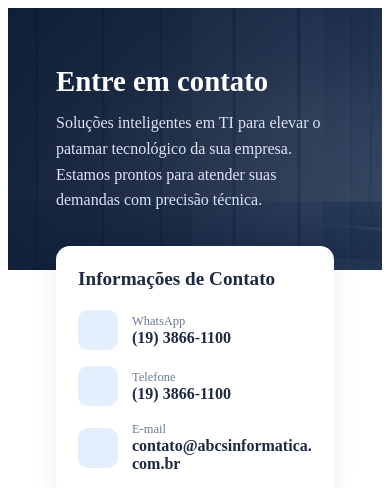
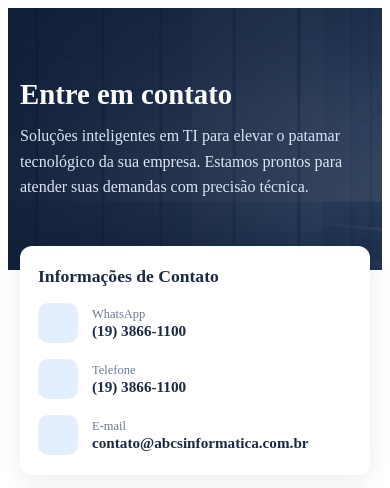
Before and after one commit to joaoviccardoso/SiteABCS, a PHP site: template view/function/contato.php in a window 390 px wide. Shown: the top 488 px of the page. Run offline with PHP 8.4, Linux system fonts and the light colour scheme; the template is opened without the code that fills it, so the values that code supplies are empty; some libraries are stand-ins or nearby versions.

Commit message:
feito a responsividade do maps para celular

```diff
--- a/css/contato.css
+++ b/css/contato.css
@@ -12,14 +12,15 @@
   --abcs-hero-img: url("img/HeroContato.png");
 }
 
-.abcs-wrap {
-    display: flex;
-    flex-direction: row;
-    padding: 0 3rem;
-}
-
+/* Containers (laterais fluidas: 16px no celular, até 48px no desktop) */
+.abcs-wrap,
 .abcs-wrap-hero {
-    padding: 0 3rem;
+  width: 100%;
+  max-width: 1280px;
+  margin: 0 auto;
+  box-sizing: border-box;
+  padding-left: clamp(16px, 4vw, 48px);
+  padding-right: clamp(16px, 4vw, 48px);
 }
 
 /* Hero */
@@ -40,7 +41,7 @@
 /* Grid principal */
 .abcs-grid {
   display: grid;
-  grid-template-columns: minmax(280px, 5fr) 7fr;
+  grid-template-columns: minmax(280px, 5fr) minmax(0, 7fr);
   gap: 24px;
   margin-top: -36px;
   padding-bottom: 56px;
@@ -48,13 +49,19 @@
   align-items: start;
   color: var(--abcs-text);
 }
-.abcs-col { display: grid; gap: 24px; }
+.abcs-col {
+  display: grid;
+  grid-template-columns: minmax(0, 1fr);
+  gap: 24px;
+  min-width: 0;
+}
 
 .abcs-card {
   background: #fff;
   border-radius: 14px;
   padding: 28px;
   box-shadow: 0 6px 24px rgba(14,26,51,.08);
+  min-width: 0;
 }
 .abcs-card h2 { font-size: 1.2rem; font-weight: 700; margin: 0 0 20px; }
 
@@ -73,13 +80,30 @@
 /* Card do mapa */
 .abcs-visual {
   position: relative;
+  width: 100%;
   min-height: 320px;
   border-radius: 14px;
   background: #dfe7f2;
   overflow: hidden;
   box-shadow: 0 6px 24px rgba(14,26,51,.08);
 }
-.abcs-visual iframe { position: absolute; inset: 0; width: 100%; height: 100%; border: 0; }
+/* Iframe com tamanho interno fixo (definido via JS: --map-w / --map-h) e escalado
+   (--map-s) para cobrir o card, sempre centralizado no pino. Não depende do tamanho do container. */
+.abcs-visual iframe {
+  position: absolute;
+  top: 50%;
+  left: 50%;
+  width: var(--map-w, 560px) !important;
+  height: var(--map-h, 420px) !important;
+  min-width: 0;
+  max-width: none !important;
+  margin: 0 !important;
+  padding: 0 !important;
+  border: 0;
+  display: block;
+  transform: translate(-50%, -50%) scale(var(--map-s, 1));
+  transform-origin: center center;
+}
 .abcs-loc {
   position: absolute; left: 16px; bottom: 16px; max-width: calc(100% - 32px);
   background: #fff; border-radius: 8px; padding: 10px 14px;
@@ -94,7 +118,7 @@
 /* Formulário */
 .abcs-sub { color: var(--abcs-muted); margin: -10px 0 24px; font-size: .92rem; line-height: 1.5; }
 .abcs-row { display: grid; grid-template-columns: 1fr 1fr; gap: 16px; }
-.abcs-field { margin-bottom: 18px; }
+.abcs-field { margin-bottom: 18px; min-width: 0; }
 .abcs-field label { display: block; font-size: .82rem; font-weight: 700; margin-bottom: 6px; }
 .abcs-field input, .abcs-field select, .abcs-field textarea {
   width: 100%; box-sizing: border-box;
@@ -138,7 +162,7 @@
 
 /* Tablet */
 @media (max-width: 991px) {
-  .abcs-grid { grid-template-columns: 1fr 1.3fr; gap: 18px; }
+  .abcs-grid { grid-template-columns: minmax(0, 1fr) minmax(0, 1.3fr); gap: 18px; }
   .abcs-card { padding: 22px; }
   .abcs-row { grid-template-columns: 1fr; gap: 0; }
 }
@@ -146,8 +170,32 @@
 /* Mobile: informações primeiro, depois formulário */
 @media (max-width: 767px) {
   .abcs-hero { min-height: 190px; padding: 36px 0; }
-  .abcs-grid { grid-template-columns: 1fr; margin-top: -24px; }
-  .abcs-col { order: 1; }
+
+  .abcs-wrap,
+  .abcs-wrap-hero {
+    padding-left: 12px;   /* containers mais largos */
+    padding-right: 12px;
+  }
+
+  .abcs-grid {
+    grid-template-columns: minmax(0, 1fr);
+    margin-top: -24px;
+    gap: 16px;
+    padding-bottom: 40px;
+  }
+  .abcs-col { order: 1; gap: 16px; }
   .abcs-form-card { order: 2; }
-  .abcs-visual { min-height: 260px; }
+
+  .abcs-card { padding: 20px 18px; border-radius: 12px; }
+  .abcs-card h2 { font-size: 1.1rem; margin-bottom: 16px; }
+
+  .abcs-info a { font-size: .95rem; }
+
+  .abcs-visual { min-height: 300px; border-radius: 12px; }
+  .abcs-loc { left: 10px; right: 10px; bottom: 10px; max-width: none; }
+
+  .abcs-row { gap: 0; }
+  .abcs-field input,
+  .abcs-field select,
+  .abcs-field textarea { font-size: 16px; } /* evita zoom automático no iOS */
 }
```
Also changed, not shown: view/function/contato.php (+28 -3 lines).
